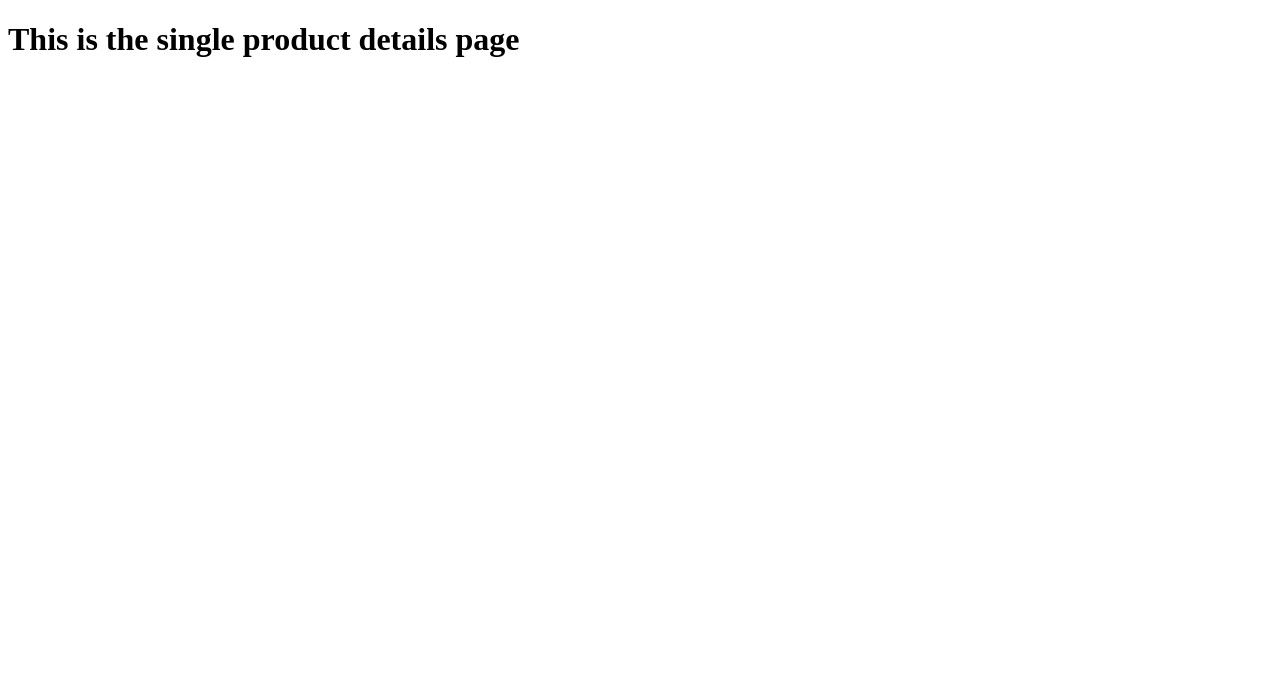
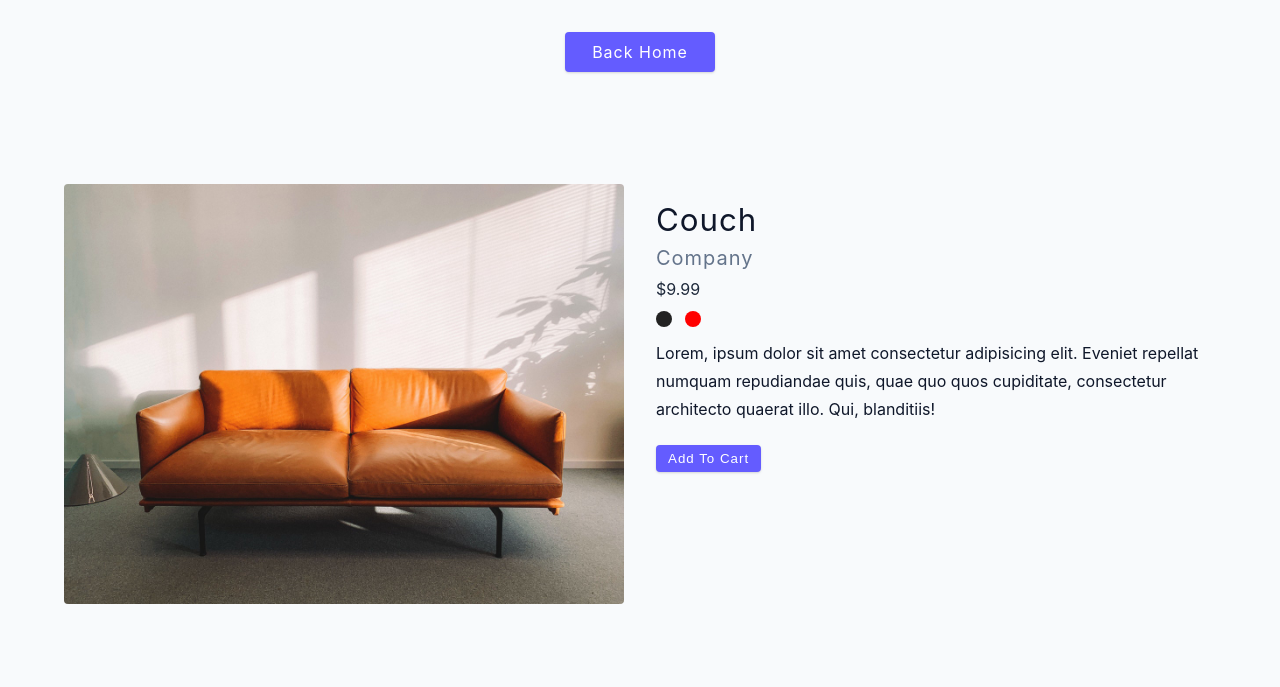
Before and after one commit to emmeiwhite/02-products-fetch-with-apis, a plain HTML site: page product.html in a window 1280 px wide. Drawn offline with Linux system fonts and the light colour scheme; no server answers.

Commit message:
Product Page HTML structure with CSS done!

```diff
--- a/product.html
+++ b/product.html
@@ -6,10 +6,48 @@
       name="viewport"
       content="width=device-width, initial-scale=1.0"
     />
+    <link
+      rel="stylesheet"
+      href="./styles.css"
+    />
     <title>Product Info</title>
   </head>
   <body>
-    <h1>This is the single product details page</h1>
+    <a
+      href="./index.html"
+      class="btn home-link"
+    >
+      Back Home
+    </a>
+
+    <section class="product">
+      <div class="product-wrapper">
+        <img
+          src="./couch.jpg"
+          alt="dummy image"
+          class="img"
+        />
+
+        <div class="product-info">
+          <h3>Couch</h3>
+          <h5>Company</h5>
+          <span>$9.99</span>
+          <div class="colors">
+            <span class="product-color"></span>
+            <span
+              class="product-color"
+              style="background-color: red"
+            ></span>
+          </div>
+          <p>
+            Lorem, ipsum dolor sit amet consectetur adipisicing elit. Eveniet repellat numquam
+            repudiandae quis, quae quo quos cupiditate, consectetur architecto quaerat illo. Qui,
+            blanditiis!
+          </p>
+          <button class="btn">Add to Cart</button>
+        </div>
+      </div>
+    </section>
 
     <script
       type="module"
```
